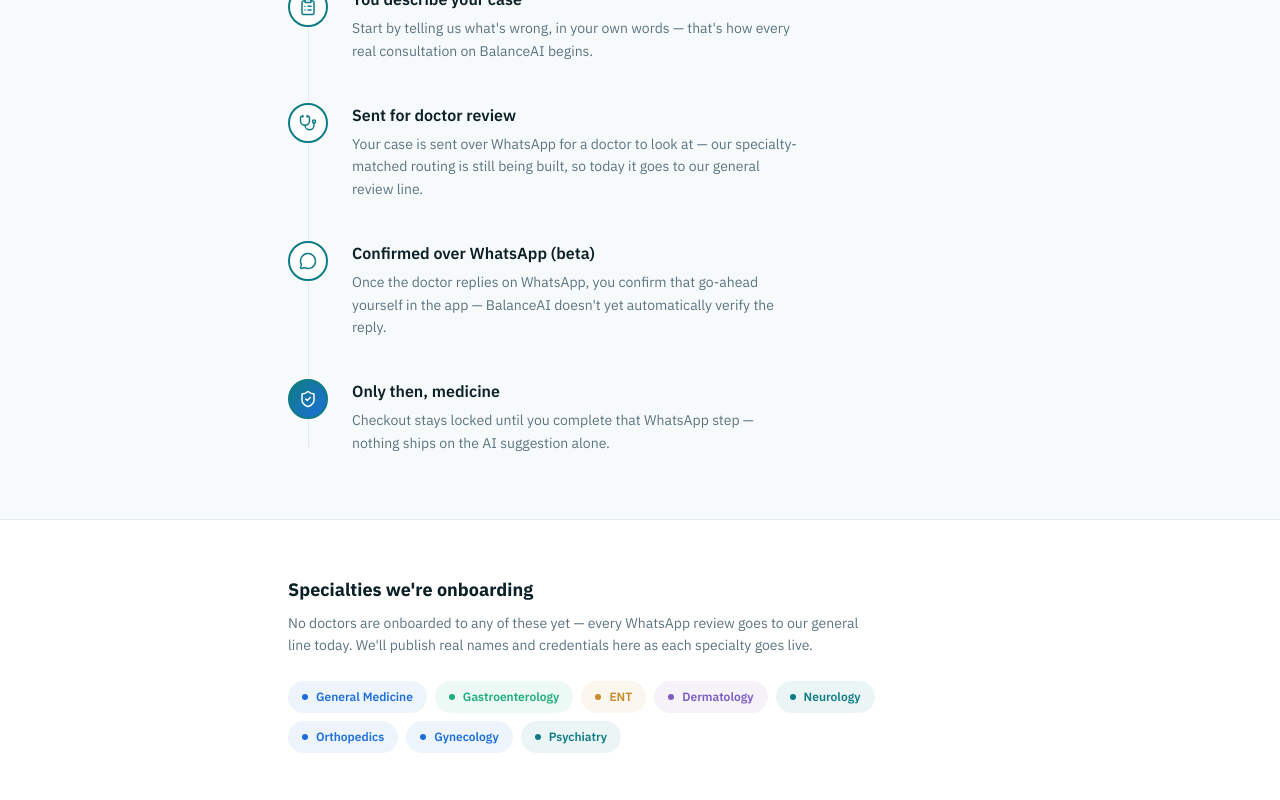
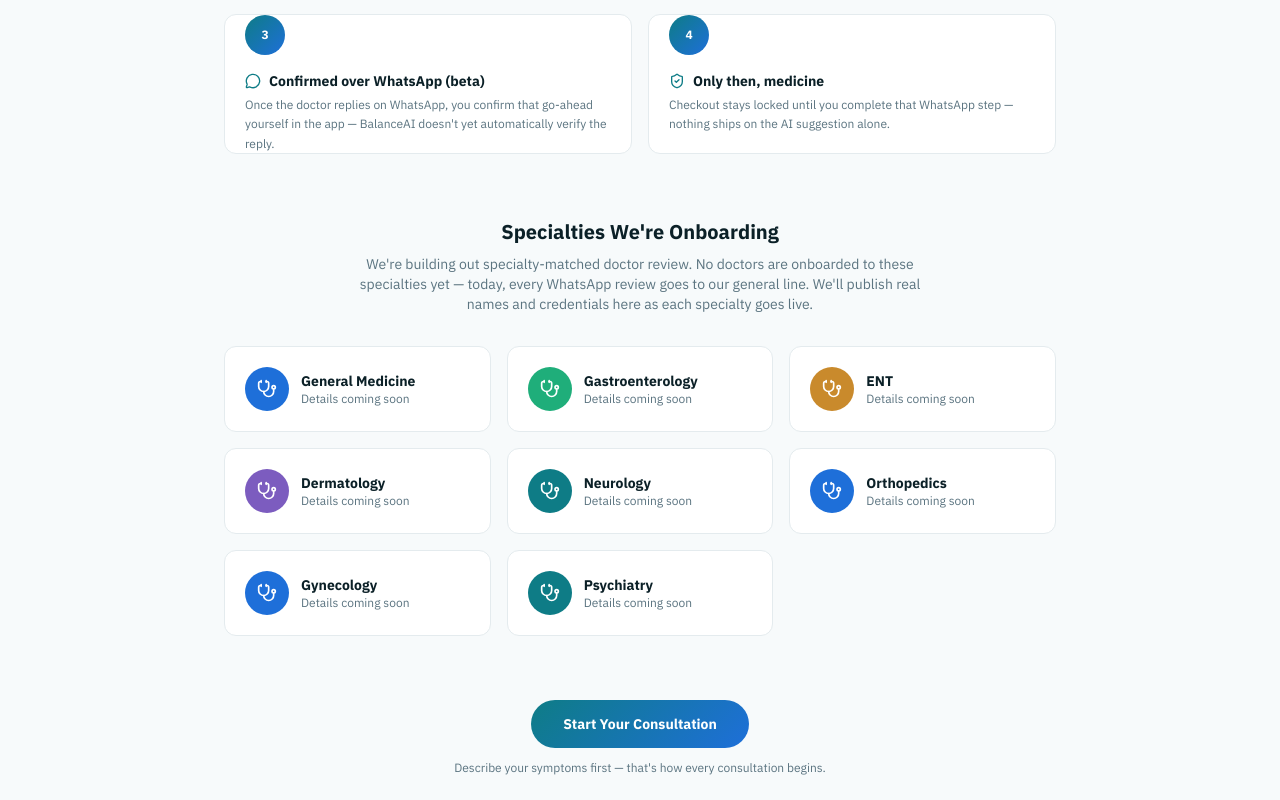
Before and after one commit to riocorn/balanceai, a Next.js app in the folder frontend/: page /consult-a-doctor in a window 1280 px wide. Shown: the part 760-1560 px from the top of the page. Built offline with nearby package versions, Linux system fonts and the light colour scheme.

Commit message:
Revert "Real structural rework + real bug fixes: checkout, results, consult-a-doctor"
This reverts commit bdf2c34e7fdf3e1958221ed5d6fbe273dfadfb53.

```diff
--- a/frontend/src/app/consult-a-doctor/page.tsx
+++ b/frontend/src/app/consult-a-doctor/page.tsx
@@ -6,6 +6,7 @@
 import { Stethoscope, MessageCircle, ShieldCheck, ClipboardList } from "lucide-react";
 import SiteHeader from "@/components/diag/SiteHeader";
 import SiteFooter from "@/components/diag/SiteFooter";
+import { Card } from "@/components/ui/card";
 import { TEAL, BG, SURFACE, TEXT, MUTED, HERO_GRADIENT, accentForKey } from "@/components/diag/theme";
 
 const CONSULT_STEPS = [
@@ -74,75 +75,54 @@
         </div>
       </div>
 
-      {/* ── How it works — a real alternating timeline instead of a 2x2 card
-          grid. This IS a genuine sequence (four dependent stages, each
-          gating the next), so a single spine with content alternating left
-          and right earns its place: it reads as one continuous process
-          instead of four interchangeable tiles, and differs deliberately
-          from the horizontal numeral-rail already used for a similar
-          "steps" moment on /symptom-checker, so the two pages don't feel
-          like the same template reused. ── */}
-      <div className="max-w-3xl mx-auto px-5 sm:px-8 py-16">
-        <p className="text-sm font-semibold mb-2" style={{ color: TEAL }}>How it works</p>
-        <h2 id="how-it-works" className="font-display text-3xl sm:text-4xl leading-tight mb-14 scroll-mt-24" style={{ color: TEXT }}>
-          Four stages, each gating the next —{" "}
-          <span style={{ color: TEAL, fontStyle: "italic" }}>never a guess alone.</span>
+      <div className="max-w-4xl mx-auto px-5 sm:px-8 py-14">
+        <h2 id="how-it-works" className="text-xl font-bold mb-6 text-center scroll-mt-24" style={{ color: TEXT }}>
+          How a consultation works
         </h2>
+        <div className="grid sm:grid-cols-2 gap-4 mb-16">
+          {CONSULT_STEPS.map(({ icon: Icon, title, detail }, i) => (
+            <Card key={title} className="!ring-0 !py-0 sc-card sc-card-interactive p-5 flex items-start gap-4" style={{ background: SURFACE, border: "1px solid #E4EBEE" }}>
+              <div className="w-10 h-10 rounded-full flex items-center justify-center shrink-0 text-xs font-extrabold text-white" style={{ background: HERO_GRADIENT }}>
+                {i + 1}
+              </div>
+              <div>
+                <div className="flex items-center gap-2 mb-1">
+                  <Icon className="w-4 h-4" style={{ color: TEAL }} />
+                  <p className="text-sm font-bold" style={{ color: TEXT }}>{title}</p>
+                </div>
+                <p className="text-xs leading-relaxed" style={{ color: MUTED }}>{detail}</p>
+              </div>
+            </Card>
+          ))}
+        </div>
 
-        <div className="relative">
+        <h2 id="doctors" className="text-xl font-bold mb-2 text-center scroll-mt-24" style={{ color: TEXT }}>
+          Specialties We're Onboarding
+        </h2>
+        <p className="text-sm text-center max-w-xl mx-auto mb-8" style={{ color: MUTED }}>
+          We're building out specialty-matched doctor review. No doctors are onboarded to these
+          specialties yet — today, every WhatsApp review goes to our general line. We'll publish
+          real names and credentials here as each specialty goes live.
+        </p>
+        <div className="grid sm:grid-cols-3 gap-4 mb-16">
+          {SPECIALTIES.map((specialty) => (
             <div
-            className="absolute left-5 top-2 bottom-2 w-px"
-            style={{ background: "#E4EBEE" }}
-            aria-hidden="true"
-          />
-          <div className="flex flex-col gap-10">
-            {CONSULT_STEPS.map(({ icon: Icon, title, detail }, i) => (
-              <div key={title} className="relative pl-16">
-                <div
-                  className="absolute left-0 top-0 w-10 h-10 rounded-full flex items-center justify-center shrink-0"
-                  style={{ background: i === CONSULT_STEPS.length - 1 ? HERO_GRADIENT : SURFACE, border: `2px solid ${TEAL}` }}
+              key={specialty}
+              className="sc-card p-5 flex items-center gap-3"
+              style={{ background: SURFACE, border: "1px solid #E4EBEE" }}
             >
-                  <Icon className="w-4.5 h-4.5" style={{ color: i === CONSULT_STEPS.length - 1 ? "#fff" : TEAL }} />
+              <div className="w-11 h-11 rounded-full flex items-center justify-center shrink-0" style={{ background: accentForKey(specialty) }}>
+                <Stethoscope className="w-5 h-5 text-white" strokeWidth={2} />
               </div>
-                <p className="text-base font-semibold mb-1.5" style={{ color: TEXT }}>{title}</p>
-                <p className="text-sm leading-relaxed max-w-md" style={{ color: MUTED }}>{detail}</p>
+              <div className="min-w-0">
+                <p className="text-sm font-bold" style={{ color: TEXT }}>{specialty}</p>
+                <p className="text-xs" style={{ color: MUTED }}>Details coming soon</p>
+              </div>
             </div>
           ))}
         </div>
-        </div>
-      </div>
 
-      {/* ── Specialties — an honest, lightweight list instead of eight
-          identical cards each padded out to justify a grid cell while
-          saying nothing but "Details coming soon". A single sentence plus
-          a wrapped pill row says the same true thing without pretending
-          there's eight cards' worth of real content yet. ── */}
-      <div style={{ background: SURFACE, borderTop: "1px solid #E4EBEE", borderBottom: "1px solid #E4EBEE" }}>
-        <div className="max-w-3xl mx-auto px-5 sm:px-8 py-14">
-          <h2 id="doctors" className="text-lg font-bold mb-2 scroll-mt-24" style={{ color: TEXT }}>
-            Specialties we're onboarding
-          </h2>
-          <p className="text-sm leading-relaxed max-w-xl mb-6" style={{ color: MUTED }}>
-            No doctors are onboarded to any of these yet — every WhatsApp review goes to our
-            general line today. We'll publish real names and credentials here as each specialty
-            goes live.
-          </p>
-          <div className="flex flex-wrap gap-2">
-            {SPECIALTIES.map((specialty) => (
-              <span
-                key={specialty}
-                className="inline-flex items-center gap-2 text-xs font-semibold px-3.5 py-2 rounded-full"
-                style={{ background: `${accentForKey(specialty)}14`, color: accentForKey(specialty) }}
-              >
-                <span className="w-1.5 h-1.5 rounded-full" style={{ background: accentForKey(specialty) }} />
-                {specialty}
-              </span>
-            ))}
-          </div>
-        </div>
-      </div>
-
-      <div className="max-w-3xl mx-auto px-5 sm:px-8 py-16 text-center">
+        <div className="text-center">
           <Link
             href="/symptom-checker"
             className="inline-block rounded-full px-8 py-3.5 text-sm font-bold text-white transition-transform duration-200 hover:-translate-y-0.5"
@@ -154,6 +134,7 @@
             Describe your symptoms first — that's how every consultation begins.
           </p>
         </div>
+      </div>
 
       <SiteFooter />
     </main>
--- a/frontend/src/app/medicines/page.tsx
+++ b/frontend/src/app/medicines/page.tsx
@@ -153,7 +153,7 @@
         {/* ── Category sidebar (desktop) ── */}
         <aside className="hidden lg:block">
           <div className="sticky top-20 rounded-2xl p-4" style={{ background: SURFACE, border: "1px solid #E4EBEE" }}>
-            <p className="text-sm font-semibold mb-3" style={{ color: TEAL }}>Browse by category</p>
+            <p className="text-xs font-bold uppercase tracking-wide mb-3" style={{ color: MUTED }}>Browse by category</p>
             <div className="max-h-[65vh] overflow-y-auto pr-1 space-y-1">
               <button
                 onClick={() => setCategory(null)}
--- a/frontend/src/app/pharmacy/cart/page.tsx
+++ b/frontend/src/app/pharmacy/cart/page.tsx
@@ -79,7 +79,7 @@
               style={{ background: "#fff", border: `1px solid ${BORDER}` }}
             >
               <div className="min-w-0">
-                <p className="text-[11px] font-semibold mb-0.5" style={{ color: MUTED }}>
+                <p className="text-[10px] font-semibold uppercase tracking-wide mb-0.5" style={{ color: MUTED }}>
                   {item.disease_name}
                 </p>
                 <p className="text-sm font-semibold" style={{ color: TEXT }}>{item.name}</p>
@@ -120,7 +120,7 @@
           </div>
 
           <div className="mb-3">
-            <p className="text-xs font-bold mb-1.5" style={{ color: cart.doctorVerified || waSent ? GREEN : TEXT }}>
+            <p className="text-[11px] font-bold uppercase tracking-wide mb-1.5" style={{ color: cart.doctorVerified || waSent ? GREEN : TEXT }}>
               Step 1 of 2 — Send your case to the doctor
             </p>
             <button
@@ -135,7 +135,7 @@
           </div>
 
           <div>
-            <p className="text-xs font-bold mb-1.5" style={{ color: waSent ? TEXT : MUTED }}>
+            <p className="text-[11px] font-bold uppercase tracking-wide mb-1.5" style={{ color: waSent ? TEXT : MUTED }}>
               Step 2 of 2 — Self-declare the doctor's go-ahead (not yet independently verified)
             </p>
             <label className={`flex items-start gap-2 ${waSent ? "cursor-pointer" : "cursor-not-allowed"}`}>
--- a/frontend/src/app/symptom-checker/page.tsx
+++ b/frontend/src/app/symptom-checker/page.tsx
@@ -788,7 +788,7 @@
                 <Stethoscope className="w-6 h-6 text-white" strokeWidth={2} />
               </div>
               <div className="min-w-0">
-                <p className="text-xs font-semibold mb-1" style={{ color: MUTED }}>
+                <p className="text-xs font-semibold uppercase tracking-wide mb-1" style={{ color: MUTED }}>
                   Possible match
                 </p>
                 <h2 className="font-display font-bold text-2xl mb-2 leading-tight" style={{ color: TEXT }}>
@@ -876,8 +876,8 @@
                                   <p className="font-display font-extrabold text-2xl leading-none" style={{ color: EFFECTIVENESS_TEXT }}>
                                     {pct}%
                                   </p>
-                                  <p className="text-[10px] font-semibold mt-0.5" style={{ color: MUTED }}>
-                                    effective
+                                  <p className="text-[10px] font-semibold uppercase tracking-wide mt-0.5" style={{ color: MUTED }}>
+                                    Effective
                                   </p>
                                 </div>
                               )}
```
Also changed, not shown: frontend/src/app/pharmacy/checkout/page.tsx (+10 -47 lines), frontend/src/app/pharmacy/page.tsx (+23 -2 lines), frontend/src/app/pharmacy/results/page.tsx (+40 -63 lines), frontend/src/components/pharmacy/shared.tsx (+5 -5 lines). Lines whose indentation alone changed are shown as unchanged.
